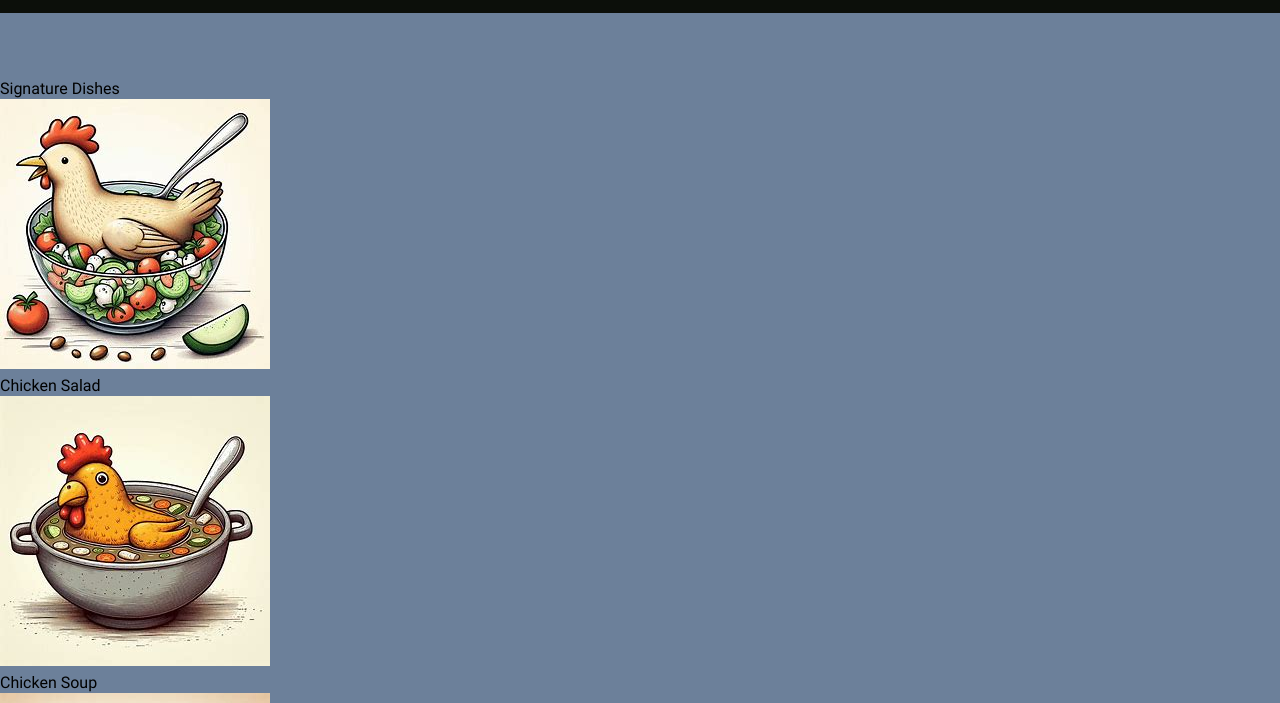
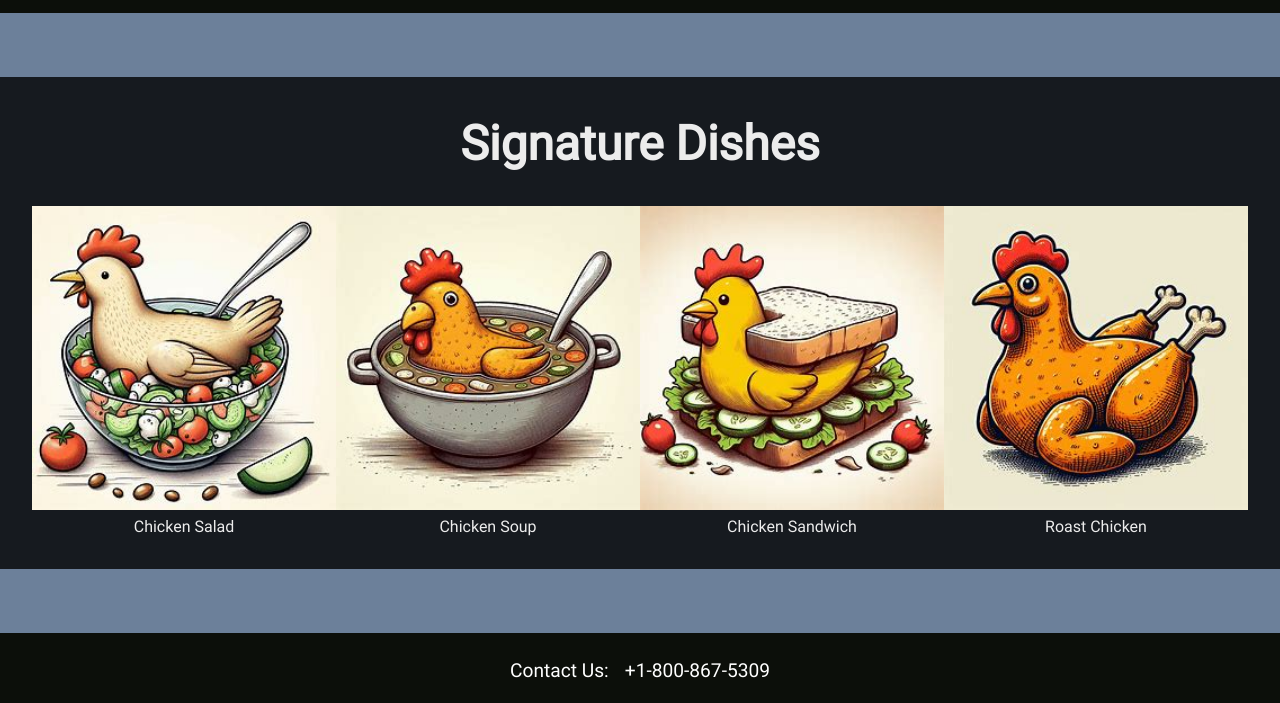
Before and after one commit to SamuelWyck/odin-restaurant-page, a website built with webpack: page src/template.html in a window 1280 px wide. Both pictures are taken after a click on the button "Menu". Shown: the part 97-800 px from the top of the page. Built offline with nearby package versions, Linux system fonts and the light colour scheme.

Commit message:
Begin menu page styling

```diff
--- a/src/styles.css
+++ b/src/styles.css
@@ -138,3 +138,25 @@ footer {
     justify-content: center;
     font-size: 1.2rem;
 }
+
+.menu-content {
+    background-color: rgb(0, 0, 0, .8);
+    color: rgb(236, 236, 236);
+    text-align: center;
+    padding: 2rem;
+}
+
+.menu-title {
+    font-size: 3rem;
+    font-weight: bold;
+    margin-bottom: 2rem;
+}
+
+.menu-grid {
+    display: grid;
+    grid-template-columns: repeat(auto-fit, minmax(100px, 1fr));
+}
+
+.grid-item img {
+    width: 100%;
+}
```
